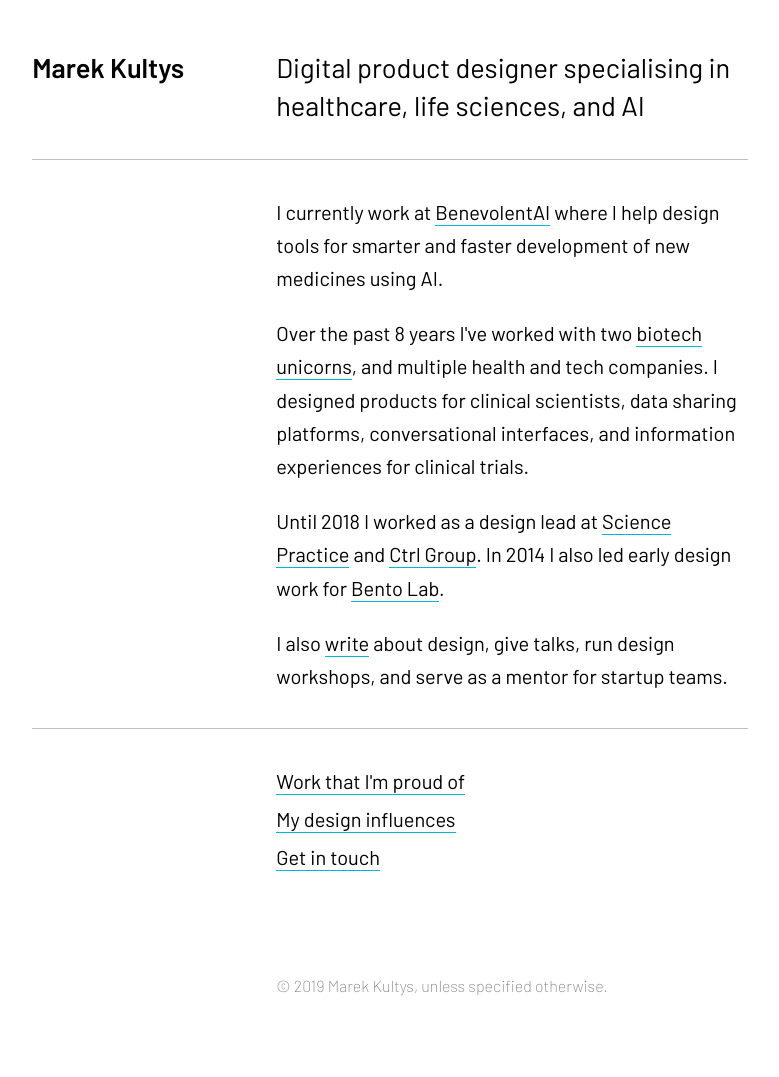
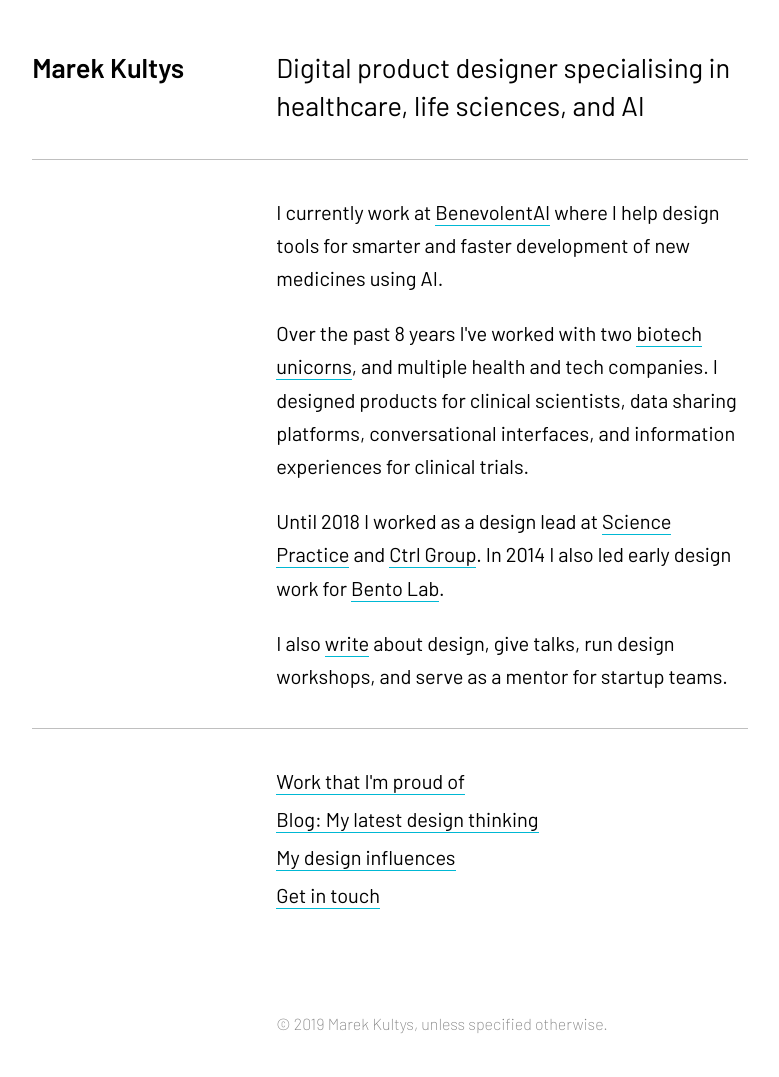
Before and after one commit to marek-kultys/marekkultys.github.io, a Jekyll site: the page built from index.html, in a window 1280 px wide. Shown: the whole page, without its empty margins (250-1029 px from the left). Built offline with Jekyll 4.4.1, drawn with Linux system fonts in a browser that asks for light colours; before the commit the page ends 1039 px from its top, so only the background shows below that.

Commit message:
Reenable blog link

```diff
--- a/index.html
+++ b/index.html
@@ -29,7 +29,7 @@
       <div class="container-two-third shift">
          <ul>
             <li><a href="{{ site.data.pages.work.link }}">{{ site.data.pages.work.tagline }}</a></li>
-            <!-- <li><a href="{{ site.data.pages.blog.link }}">{{ site.data.pages.blog.tagline }}</a></li> -->
+            <li><a href="{{ site.data.pages.blog.link }}">{{ site.data.pages.blog.tagline }}</a></li>
             <li><a href="{{ site.data.pages.influences.link }}">{{ site.data.pages.influences.tagline }}</a></li>
             <li><a href="{{ site.data.pages.contact.link }}">{{ site.data.pages.contact.tagline }}</a></li>
          </ul>
```
